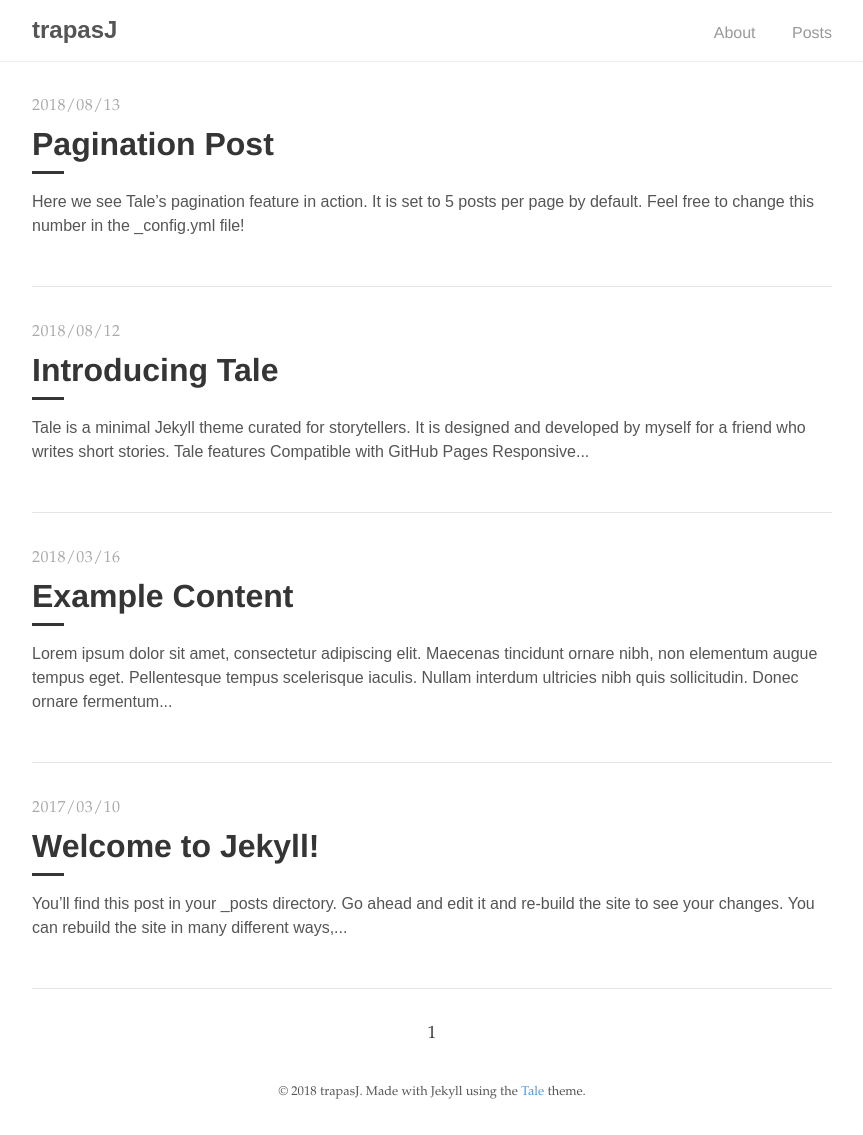
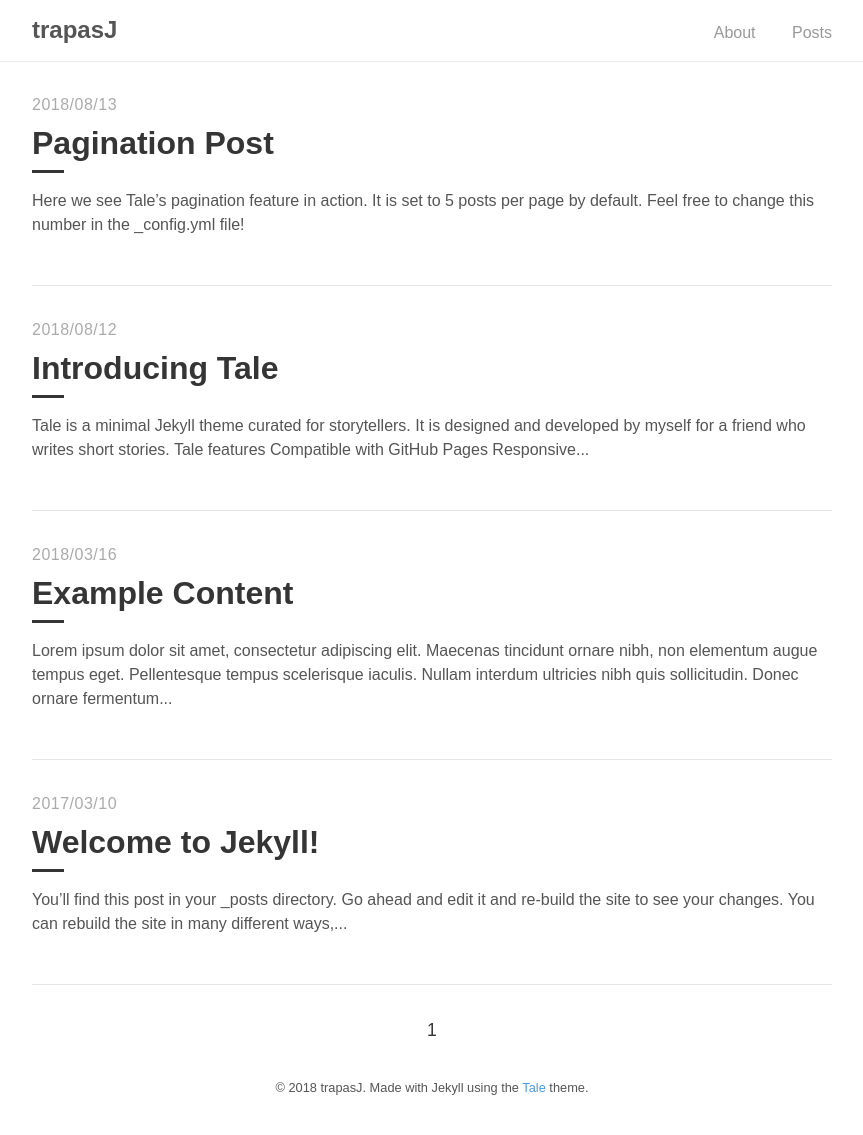
Before and after one commit to TrapasJ/TrapasJ.github.io, a Jekyll site: the page built from index.html, in a window 1280 px wide. Shown: the whole page, without its empty margins (208-1071 px from the left). Built offline with Jekyll 4.4.1, drawn with Linux system fonts in a browser that asks for light colours; some web fonts are replaced; the list of posts is cut into pages by our own code.

Commit message:
font-family

```diff
--- a/_sass/tale/_catalogue.scss
+++ b/_sass/tale/_catalogue.scss
@@ -17,14 +17,14 @@
 
   &-time {
     color: $default-tint;
-    font-family: $serif-secondary;
+    font-family: 'Noto Sans KR', sans-serif;
     letter-spacing: .5px;
   }
 
   &-title {
     color: $default-shade;
     display: block;
-    font-family: $sans-serif;
+    font-family: 'Noto Sans KR', sans-serif;
     font-size: 2rem;
     font-weight: 700;
     margin: .5rem 0;
--- a/_sass/tale/_layout.scss
+++ b/_sass/tale/_layout.scss
@@ -62,7 +62,7 @@ footer,
 
   a {
     color: $default-color;
-    font-family: $sans-serif;
+    font-family: 'Noto Sans KR', sans-serif;
   }
 }
 
@@ -81,7 +81,7 @@ footer,
 }
 
 footer {
-  font-family: $serif-secondary;
+  font-family: 'Noto Sans KR', sans-serif;
   padding: 2rem 0;
   text-align: center;
 
--- a/_sass/tale/_pagination.scss
+++ b/_sass/tale/_pagination.scss
@@ -1,6 +1,6 @@
 .pagination {
   border-top: .5px solid $grey-2;
-  font-family: $serif-secondary;
+  font-family: 'Noto Sans KR', sans-serif;
   padding-top: 2rem;
   position: relative;
   text-align: center;
@@ -13,7 +13,7 @@
   .top {
     @include transition(all .3s ease-out);
     color: $default-color;
-    font-family: $sans-serif;
+    font-family: 'Noto Sans KR', sans-serif;
     font-size: 1.1rem;
     opacity: .6;
 
--- a/_sass/tale/_post.scss
+++ b/_sass/tale/_post.scss
@@ -3,7 +3,7 @@
 
   &-info {
     color: $default-tint;
-    font-family: $serif-secondary;
+    font-family: 'Noto Sans KR', sans-serif;
     letter-spacing: 0.5px;
     text-align: center;
 
@@ -14,7 +14,7 @@
 
   &-title {
     color: $default-shade;
-    font-family: $sans-serif;
+    font-family: 'Noto Sans KR', sans-serif;
     font-size: 4rem;
     margin: 1rem 0;
     text-align: center;
@@ -43,7 +43,7 @@
   img + em {
     color: $default-tint;
     display: block;
-    font-family: $sans-serif;
+    font-family: 'Noto Sans KR', sans-serif;
     font-size: 0.9rem;
     font-style: normal;
     text-align: center;
--- a/_sass/tale/_variables.scss
+++ b/_sass/tale/_variables.scss
@@ -11,6 +11,7 @@ $shadow-color: rgba(0, 0, 0, .2);
 $code-color: #bf616a;
 
 // Fonts
+$noto-sans-kr: 'Noto Sans KR', sans-serif;
 $serif-primary: 'Libre Baskerville', 'Times New Roman', Times, serif;
 $serif-secondary: Palatino, 'Palatino LT STD', 'Palatino Linotype', 'Book Antiqua', 'Georgia', serif;
 $sans-serif: 'Helvetica Neue', 'Segoe UI', Helvetica, Arial, sans-serif;
```
